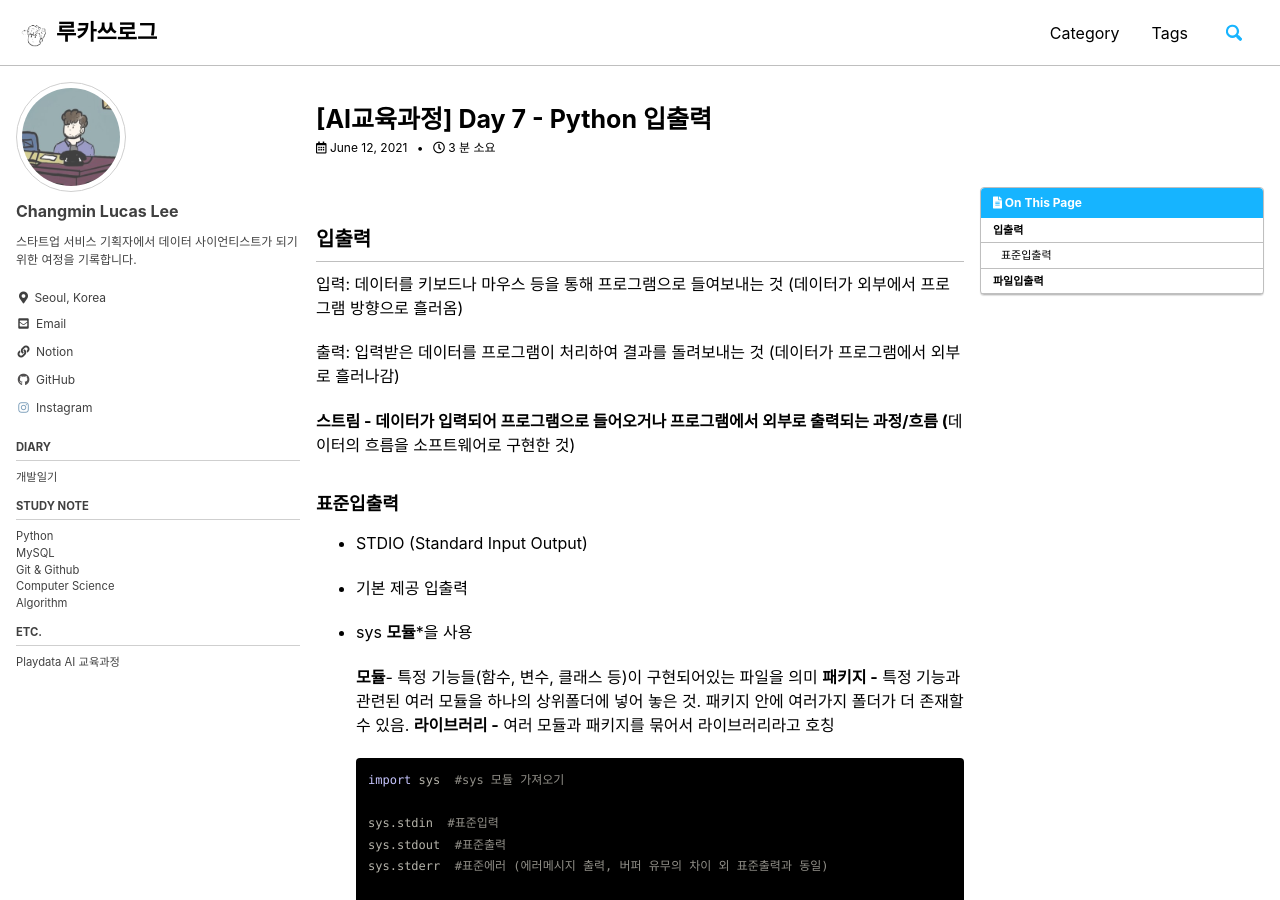
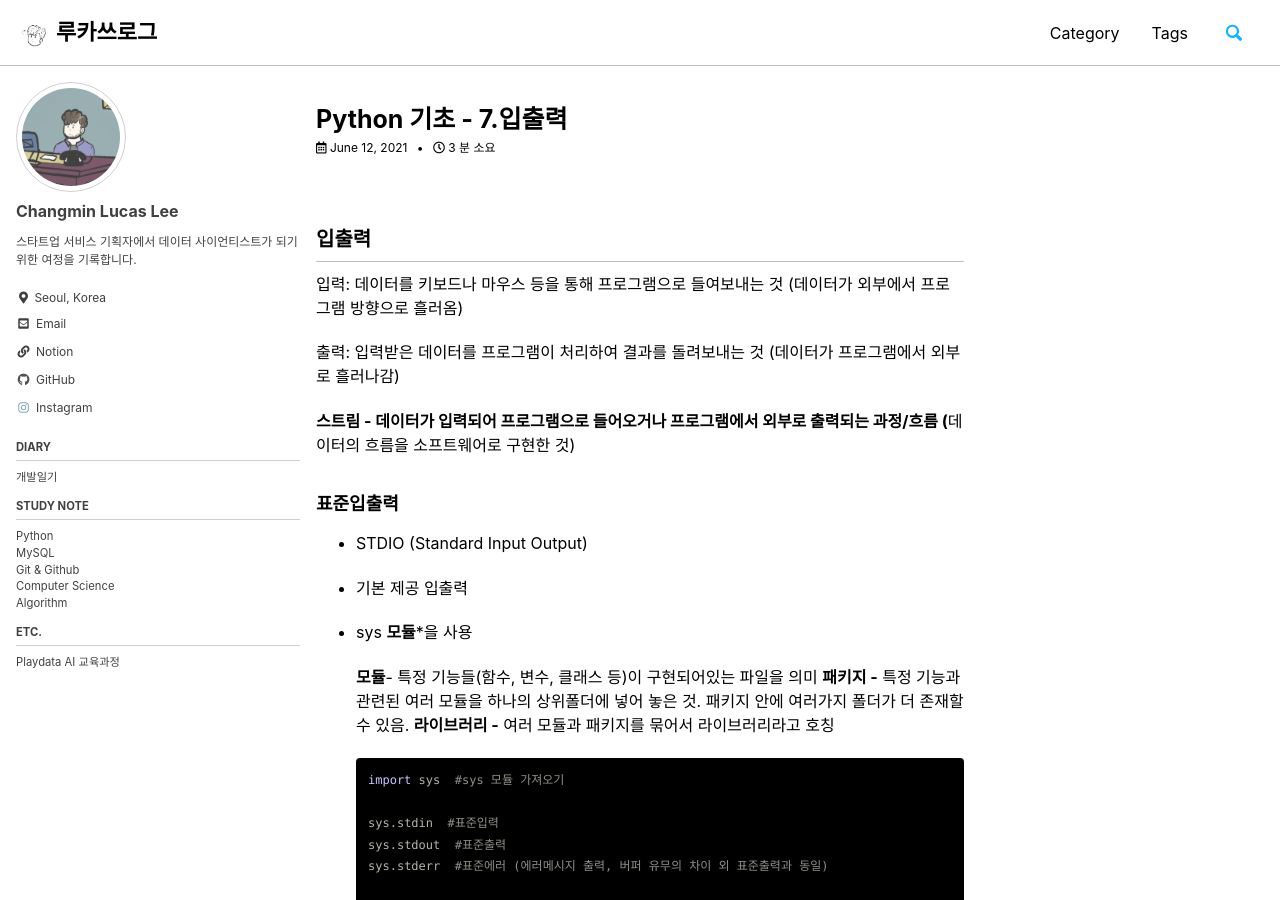
Before and after one commit to lucathree/lucathree.github.io, a Jekyll site: the page built from _posts/2021/2021-06-12-day7.md, in a window 1280 px wide and 900 px high. Built offline with Jekyll 4.4.1, drawn with Linux system fonts in a browser that asks for light colours; cached includes are drawn as plain includes; comment, search, counter and statistics services are not loaded; some of the changed text lies outside the part shown.

Commit message:
Update 2021-06-12-day7.md

```diff
--- a/_posts/2021/2021-06-12-day7.md
+++ b/_posts/2021/2021-06-12-day7.md
@@ -1,17 +1,16 @@
 ---
-title: "[AI교육과정] Day 7 - Python 입출력"
+title: "Python 기초 - 7.입출력"
 layout: single
 author_profile: true
 read_time: true
 related: true
 categories:
+- Python
+tags:
+- Python
 - Study Note
-tags:
-- 공부기록
+- 플레이데이터
 - 인공지능SW개발자과정
-- Python
-toc: true
-toc_sticky: true
 ---
 
 
```
